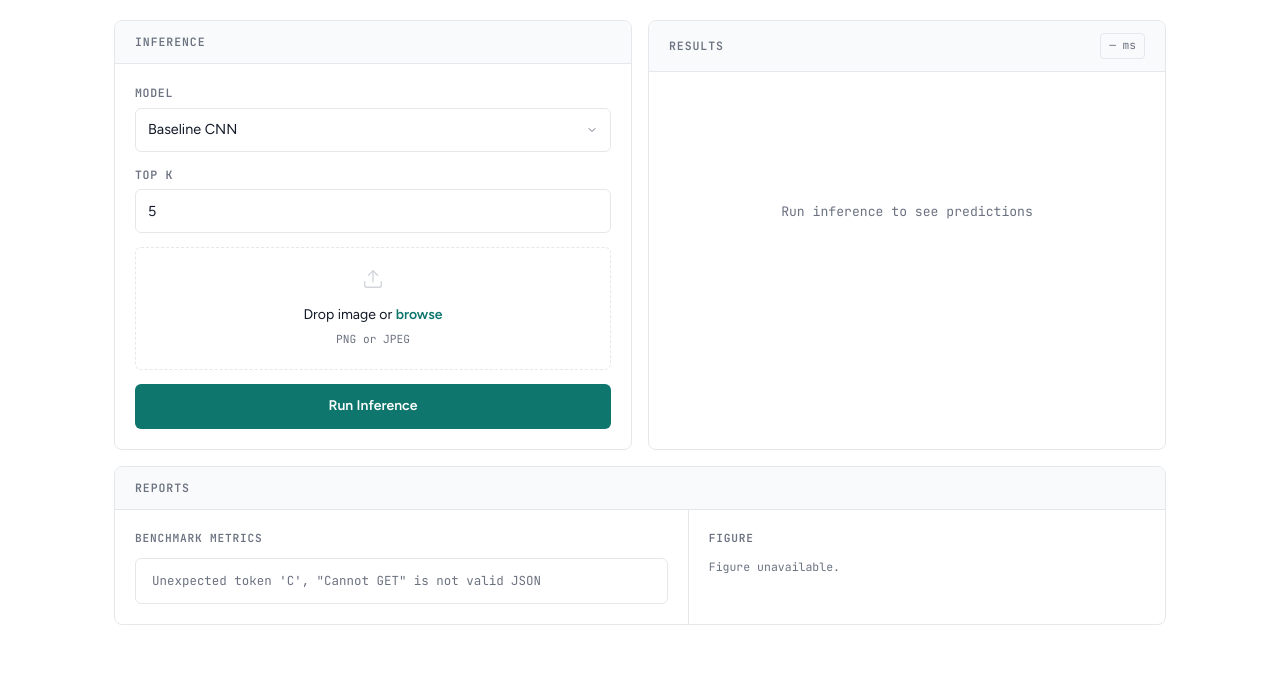
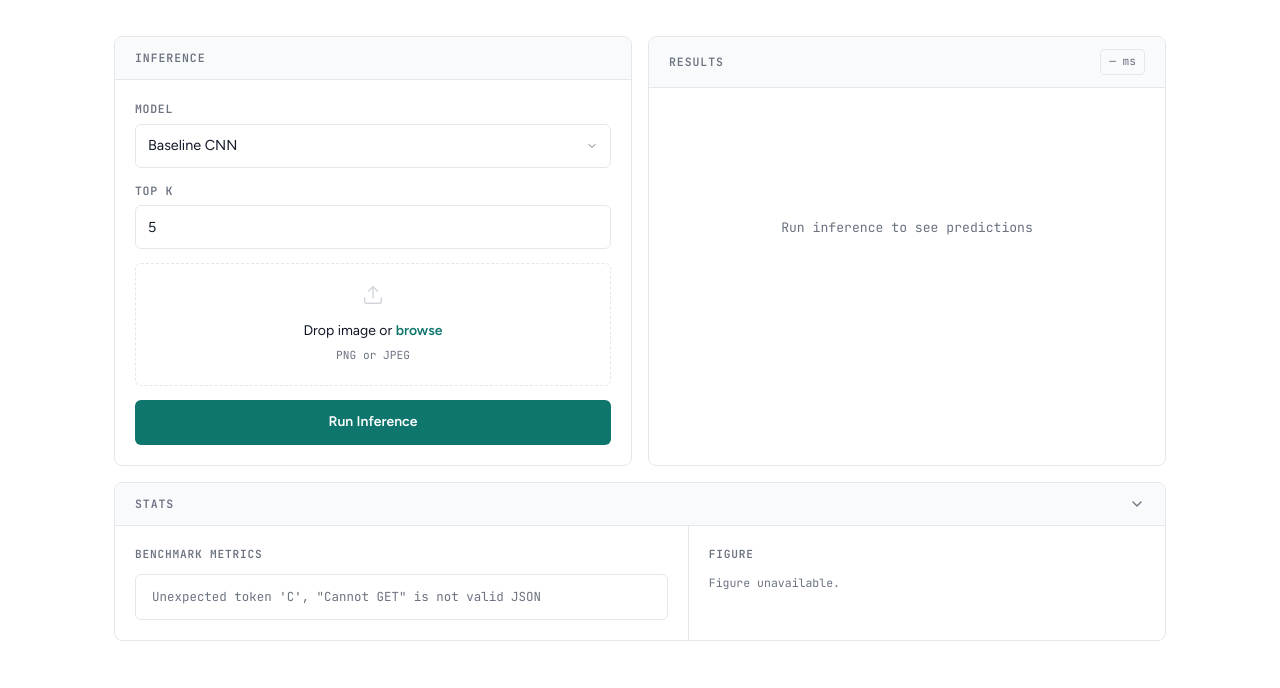
Before and after one commit to albipuliga/CIFAR10-Pytorch, a Python web app: template webapp/web/templates/index.html in a window 1280 px wide. Shown: the part 53-741 px from the top of the page. Run offline with Jinja, Linux system fonts and the light colour scheme; the template is opened without the code that fills it, so the values that code supplies are empty.

Commit message:
small ui design changes (foldable stat card + fixed image preview)

```diff
--- a/webapp/web/static/css/styles.css
+++ b/webapp/web/static/css/styles.css
@@ -107,7 +107,7 @@
 .main {
   max-width: 1100px;
   margin: 0 auto;
-  padding: 1.25rem 1.5rem 3rem;
+  padding: 2.25rem 1.5rem 3rem;
   display: grid;
   gap: 1rem;
 }
@@ -134,6 +134,34 @@
   display: flex;
   align-items: center;
   justify-content: space-between;
+}
+
+details.card>summary.card-header--toggle {
+  cursor: pointer;
+  list-style: none;
+  user-select: none;
+}
+
+details.card>summary.card-header--toggle::-webkit-details-marker {
+  display: none;
+}
+
+.toggle-chevron {
+  color: var(--muted);
+  transition: transform 0.25s ease;
+  flex-shrink: 0;
+}
+
+details.card[open]>summary .toggle-chevron {
+  transform: rotate(0deg);
+}
+
+details.card:not([open])>summary .toggle-chevron {
+  transform: rotate(-90deg);
+}
+
+details.card:not([open])>summary.card-header--toggle {
+  border-bottom: none;
 }
 
 h2 {
@@ -257,8 +285,8 @@
 
 #upload-preview {
   width: 100%;
-  max-height: 180px;
-  object-fit: contain;
+  height: 180px;
+  object-fit: cover;
   display: block;
   background: #fff;
 }
--- a/webapp/web/templates/index.html
+++ b/webapp/web/templates/index.html
@@ -110,10 +110,11 @@
         </div>
 
         <!-- Reports -->
-        <section class="card reports-section stagger">
-          <div class="card-header">
-            <h2>Reports</h2>
-          </div>
+        <details class="card reports-section stagger" open>
+          <summary class="card-header card-header--toggle">
+            <h2>Stats</h2>
+            <svg class="toggle-chevron" width="16" height="16" viewBox="0 0 24 24" fill="none" stroke="currentColor" stroke-width="2" stroke-linecap="round" stroke-linejoin="round"><polyline points="6 9 12 15 18 9"/></svg>
+          </summary>
           <div class="reports-grid">
             <div class="reports-col">
               <p class="col-label">Benchmark Metrics</p>
@@ -125,7 +126,7 @@
               <p id="figure-caption" class="figure-caption">No figure available.</p>
             </div>
           </div>
-        </section>
+        </details>
       </main>
     </div>
 
```
